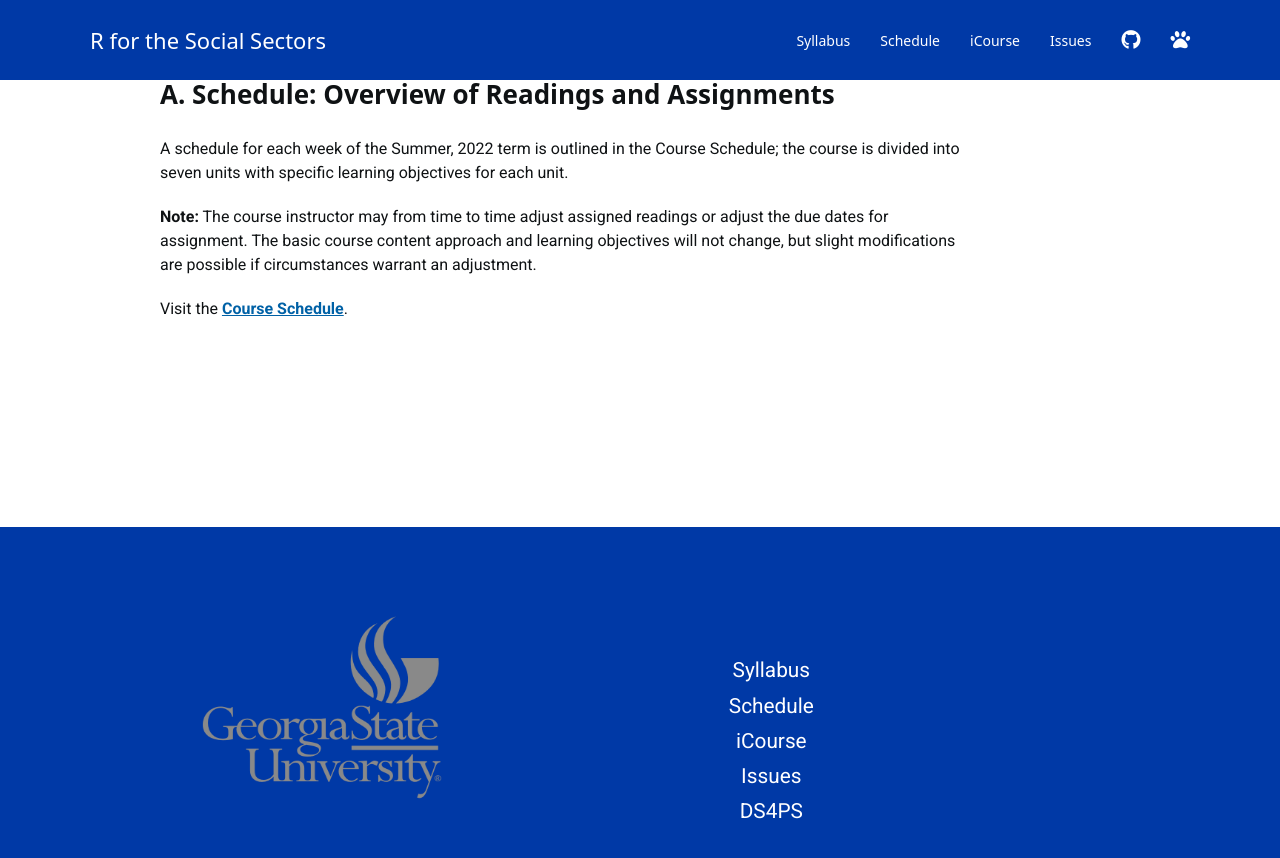
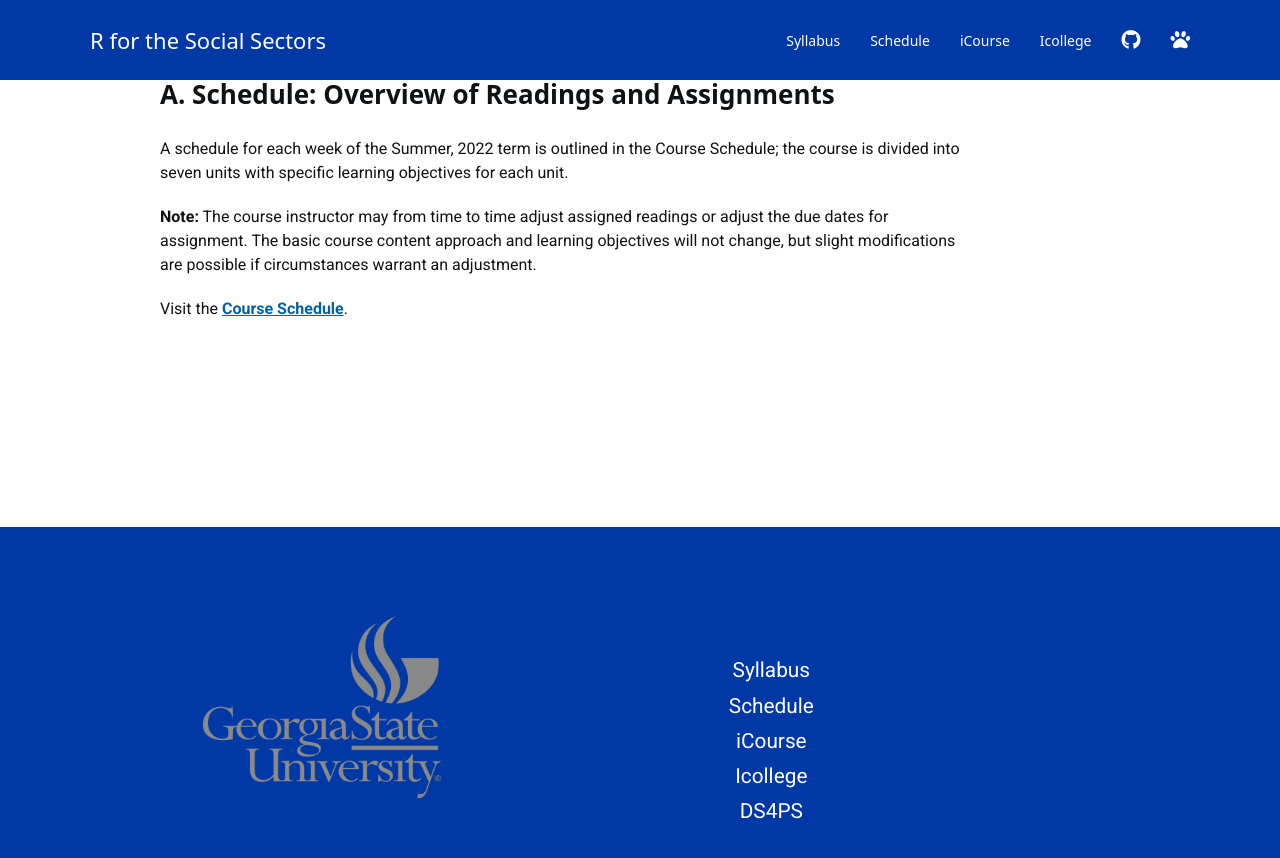
Before and after one commit to jgreathouse9/CodingRGSU2025S, a Jekyll site: the page built from index.md, in a window 1280 px wide and 900 px high, scrolled down 9768 px. Shown: the top 858 px of the window. Built offline with Jekyll 4.4.1, drawn with Linux system fonts in a browser that asks for light colours; nearby versions of some CDN libraries; a script bundle is joined from its source files by our own code; library files that are not in the unit come from our copies; a style sheet for code colours, icons or effects is not loaded.

Commit message:
Update _config.yml

```diff
--- a/_config.yml
+++ b/_config.yml
@@ -35,9 +35,9 @@ header:
 - title: Schedule
   url: schedule/
 - title: iCourse
+  url: https://ds4ps.org/cpp-526-fall-2019/textbook
+- title: Icollege
   url: https://gastate.view.usg.edu/d2l/home/3353358
-- title: Issues
-  url: https://github.com/DS4PS/ays-r-coding-sum-2025/issues
 
 
 
```
